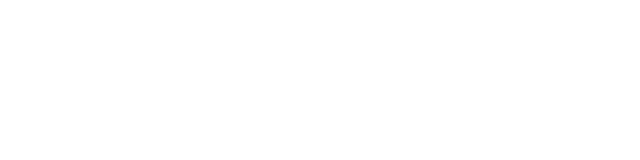
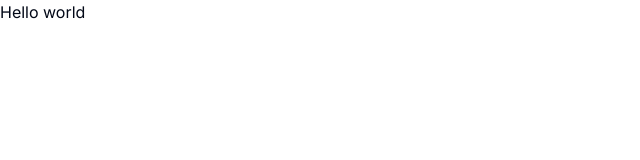
Before and after one commit to Bharat1056/stack-overflow, a Next.js app: page / in a window 1280 px wide. Shown: the top 160 px of the page, without its empty margins (0-640 px from the left). Built offline with nearby package versions, Linux system fonts and the light colour scheme.

Commit message:
packages added

```diff
--- a/src/app/page.tsx
+++ b/src/app/page.tsx
@@ -2,7 +2,7 @@
 export default function Home() {
   return (
     <>
-
+      <h1>Hello world</h1>
     </>
   );
 }
```
Also changed, not shown: package.json (+8 -1 lines), 1 other file (tests, documents, lock files or other folders).
